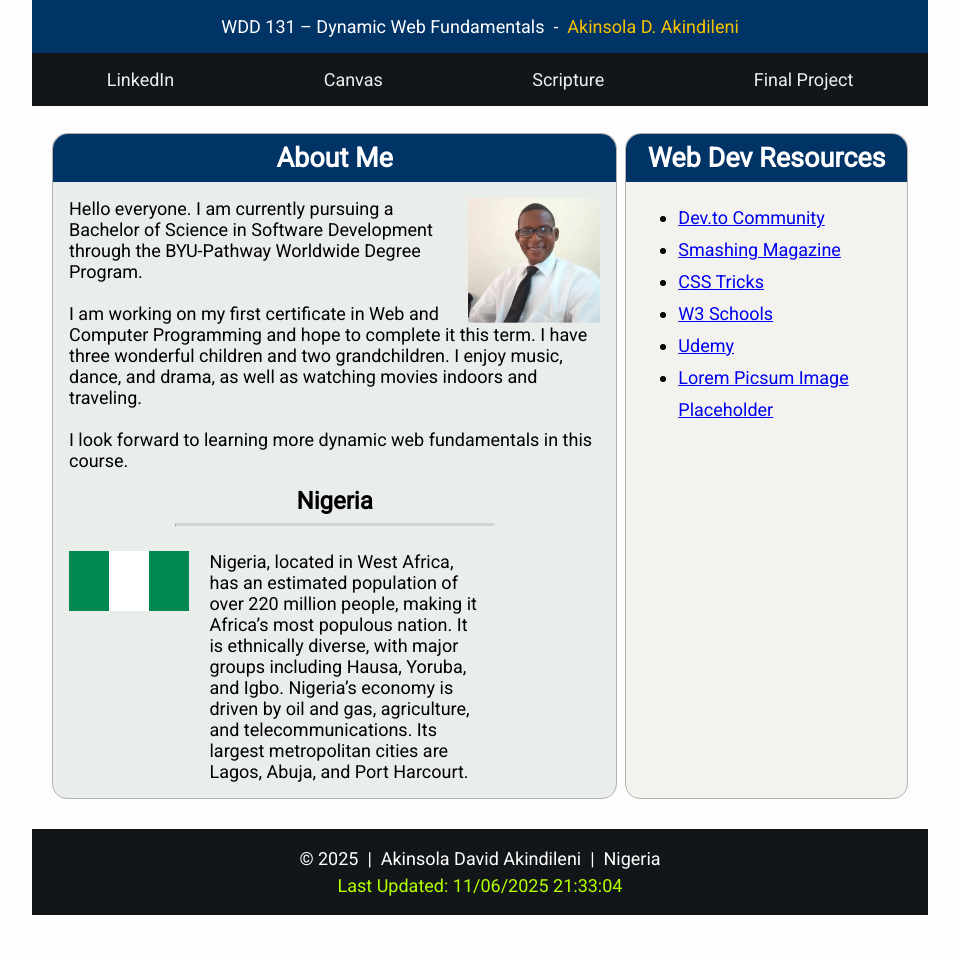
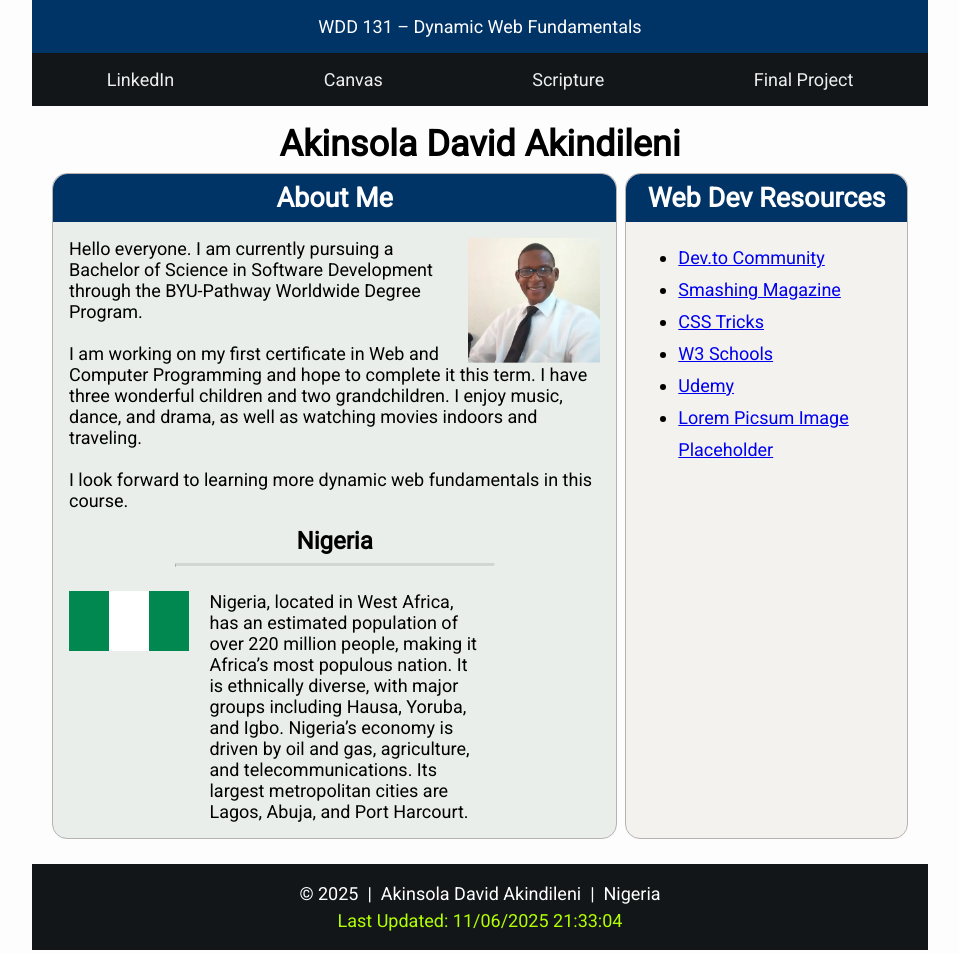
Before and after one commit to davidakindileni/wdd131, a plain HTML site: page index.html in a window 1280 px wide. Shown: the whole page, without its empty margins (160-1119 px from the left). Drawn offline with Linux system fonts and the light colour scheme.

Commit message:
w01 assignment home page #03

```diff
--- a/index.html
+++ b/index.html
@@ -19,12 +19,11 @@ W01 Assignment: Home Page
     <link rel="preconnect" href="https://fonts.gstatic.com" crossorigin>
     <link href="https://fonts.googleapis.com/css2?family=Roboto:ital,wght@0,400;1,400&display=swap" rel="stylesheet">
     <script src="scripts/getdates.js" defer></script>
-
 </head>
 
 <body>
     <header>
-        <span id="course-title">WDD 131 – Dynamic Web Fundamentals</span>&nbsp;&nbsp;-<span class="my-name">&nbsp;&nbsp;Akinsola D. Akindileni</span>
+        <span id="course-title">WDD 131 – Dynamic Web Fundamentals</span>
         <nav>
             <ul>
                 <li><a href="https://www.linkedin.com/in/davidakindileni/" target="_blank">LinkedIn</a></li>
@@ -36,6 +35,7 @@ W01 Assignment: Home Page
         </nav>
     </header>
     <main>
+        <h1 class="my-name">Akinsola David Akindileni</h1>
         <section class="card" id="about-me">
             <h2>About Me</h2>
             <div class="my-bio">
--- a/styles/base.css
+++ b/styles/base.css
@@ -21,12 +21,10 @@ header {
     padding: 1rem 0;
 }
 
-header .my-name {
-    color: #f6c200;
-}
-
 h1 {
-    font-weight: 100;
+    grid-row: 1 / 2;
+    grid-column: 1 / 3;
+    text-align: center
 }
 
 nav {
@@ -63,8 +61,9 @@ footer {
 main {
     display: grid;
     grid-template-columns: 4fr 2fr;
+    grid-template-rows: 3fr;
     gap: 0.5rem /* 20px */;
-    margin: 80px 20px 30px;
+    margin: 70px 20px 25px;
 }
 
 .card {
@@ -109,12 +108,6 @@ main {
 }
 
 .my-country img {
-    /* float: left;
-    width: 160px;
-    padding: 2px;
-    border: var(--standard-border) steelblue;
-    box-shadow: var(--shadow-gray);
-    margin-right: 1rem; */
     display: inline-block;
     vertical-align: top;
     margin-right: 1rem;
@@ -122,7 +115,6 @@ main {
 }
 
 .my-country p {
-    /* margin-bottom: 2rem; */
     display: inline-block;
     width: calc(100% - 260px); /* adjust depending on image width */
     vertical-align: top;
@@ -145,14 +137,12 @@ main {
     color: black;
     padding-left: 2rem;
     line-height: 2rem;
-    /* text-align: left; */
 }
 
 footer {
     display: block;
     padding: 1rem;
     color: #fff;
-    /* font-size: clamp(12px, 10vw, 16px); */
     margin-bottom: 20px;
     text-align: center;
     line-height: 1.5;
@@ -176,33 +166,3 @@ footer {
         /* What is the difference between auto and 100% flex-basis? - turn on link borders to view */
     }
 }
-
-/* :root {
-
-    --color-primary: #007BFF;
-    --color-secondary: #6C757D;
-    --color-background: #FFFFFF;
-    --color-surface: #F8F9FA;
-    --color-text: #212529;
-    --color-error: #DC3545;
-    --color-success: #198754;
-
-
-    --primary-color: #8DB38B;
-    --secondary-color: #BDBEA9;
-    --accent1-color: #d2ab99;
-    --accent2-color: #56876D;
-    --hdr-highlight-color: #072917;
-    --padding-small: 10px;
-    --standard-border: 1px solid;
-    --shadow-gray: 0 0 30px gray;
-    --padding-rem: 1rem;
-    --padding-medium: 20px;
-    --heading-font: Georgia, 'Times New Roman', Times, serif;
-    --body-font: Roboto, Arial, sans-serif;
-}
-
-Pair colors with icons or text cues
-<p class="error"><span aria-hidden="true">❌</span>Invalid password</p>
-
-*/
```
